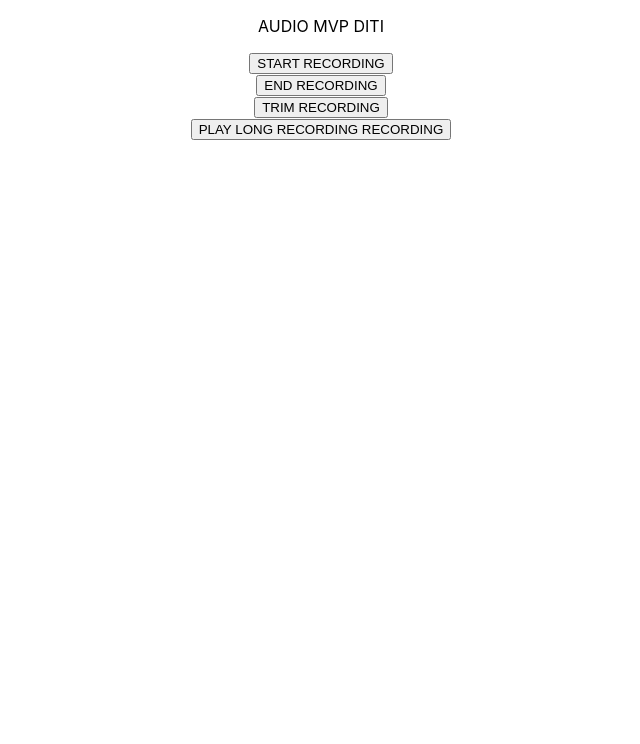
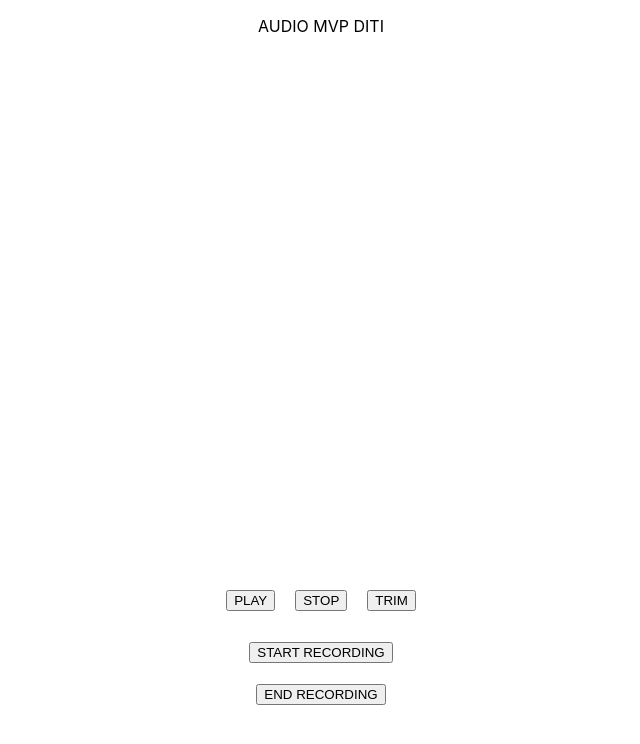
Before and after one commit to mapstertech/audio-editing-test, a React (Create React App) app: page / in a window 1280 px wide. Shown: the top 744 px of the page, without its empty margins (319-959 px from the left). Built offline with nearby package versions, Linux system fonts and the light colour scheme.

Commit message:
saves the trimmed audio

```diff
--- a/package.json
+++ b/package.json
@@ -4,7 +4,10 @@
   "private": true,
   "dependencies": {
     "audio": "github:audiojs/audio",
+    "audio-buffer-from": "^1.1.1",
+    "audiobuffer-to-wav": "^1.0.0",
     "howler": "^2.1.1",
+    "peaks.js": "^0.9.14",
     "react": "^16.8.4",
     "react-dom": "^16.8.4",
     "react-scripts": "2.1.8"
--- a/src/App.js
+++ b/src/App.js
@@ -1,7 +1,11 @@
 import React, { Component } from 'react'
 import './App.css'
 import jsAudio from 'audio'
+import Peaks from 'peaks.js'
+import bufferFrom from 'audio-buffer-from'
+import toWav from 'audiobuffer-to-wav'
 
+var counter = 0
 class App extends Component {
     constructor(props) {
         super(props)
@@ -9,7 +13,8 @@ class App extends Component {
         this.state = {
             mediaRecorder: null,
             audio: null,
-            audioUrl: null
+            audioUrl: null,
+            peaks: null
         }
     }
     componentDidMount() {
@@ -39,10 +44,9 @@ class App extends Component {
                     audio
                 })
 
-                audio.play()
-                this.setState({ audio })
-                this.setState({ audioUrl })
-                this.setState({ audioBlob })
+                // audio.play()
+                this.launchPeaks(audio)
+                this.setState({ audio, audioUrl, audioBlob })
             })
         })
     }
@@ -55,18 +59,54 @@ class App extends Component {
     }
 
     trimRecording = () => {
-        let trimmed = null
         if (this.state.audioBlob) {
             jsAudio.load(this.state.audioBlob).then((audio) => {
-                console.log(audio)
-                audio.trim({ left: true, right: true }).save('trimmed.mp3')
-                this.setState({ trimmed: audio.trim({ left: true, right: true }) })
+                console.log('pretrim:',audio)
+                // audio.trim({ left: true, right: true }).save('trimmed.mp3')
+                audio.trim({ left: true, right: true }).save('trimmed.wav', (err, audio) => {
 
-                this.state.trimmed.play()
+                    const blob = new Blob([audio])
+                    const url = URL.createObjectURL(blob)
+                    const aud = new Audio(url)
+
+                    this.launchPeaks(aud)
+                    this.setState({ trimmed: aud })
+                })
+
             })
             .catch((err) => console.log(err))
         } else {
             console.log('no audio')
+        }
+    }
+
+    launchPeaks = (audio) => {
+        console.log('launching peaks calld')
+        console.log('AUDIO:', audio)
+        if (audio) {
+            const peaks = new Peaks.init({
+                container: document.querySelector('#peaks-container'),
+                mediaElement: audio,
+                audioContext: new AudioContext(),
+                zoomLevels:  [64, 128, 256, 512, 1024, 2048, 4096]
+            })
+
+            peaks.on('peaks.ready', () => {
+                console.log(`counter: ${counter++}`)
+                this.setState({ peaks })
+            })
+        }
+    }
+
+    playPeak = () => {
+        if (this.state.peaks) {
+            this.state.peaks.player.play()
+        }
+    }
+
+    stopPeak = () => {
+        if (this.state.peaks) {
+            this.state.peaks.player.pause()
         }
     }
 
@@ -80,17 +120,20 @@ class App extends Component {
         return (
             <div className="App">
                 <p>AUDIO MVP DITI</p>
-                <div onClick={() => this.startRecording()}>
-                    <button>START RECORDING</button>
+                <div id="peaks-container" style={{ height: '66vh' }}>
                 </div>
-                <div onClick={() => this.endRecording()}>
-                    <button>END RECORDING</button>
+                <div id="peaks-controller">
+                    <button onClick={() => this.playPeak()} style={{ margin: 10 }}>PLAY</button>
+                    <button onClick={() => this.stopPeak()} style={{ margin: 10 }}>STOP</button>
+                    <button onClick={() => this.trimRecording()} style={{ margin: 10 }}>TRIM</button>
                 </div>
-                <div onClick={() => this.trimRecording()}>
-                    <button>TRIM RECORDING</button>
-                </div>
-                <div onClick={() => this.playLongRecording()}>
-                    <button>PLAY LONG RECORDING RECORDING</button>
+                <div style={{ margin: 20 }}>
+                    <div onClick={() => this.startRecording()} style={{ margin: 20 }}>
+                        <button>START RECORDING</button>
+                    </div>
+                    <div onClick={() => this.endRecording()} style={{ margin: 20 }}>
+                        <button>END RECORDING</button>
+                    </div>
                 </div>
             </div>
         )
```
Also changed, not shown: 1 other file (tests, documents, lock files or other folders).
